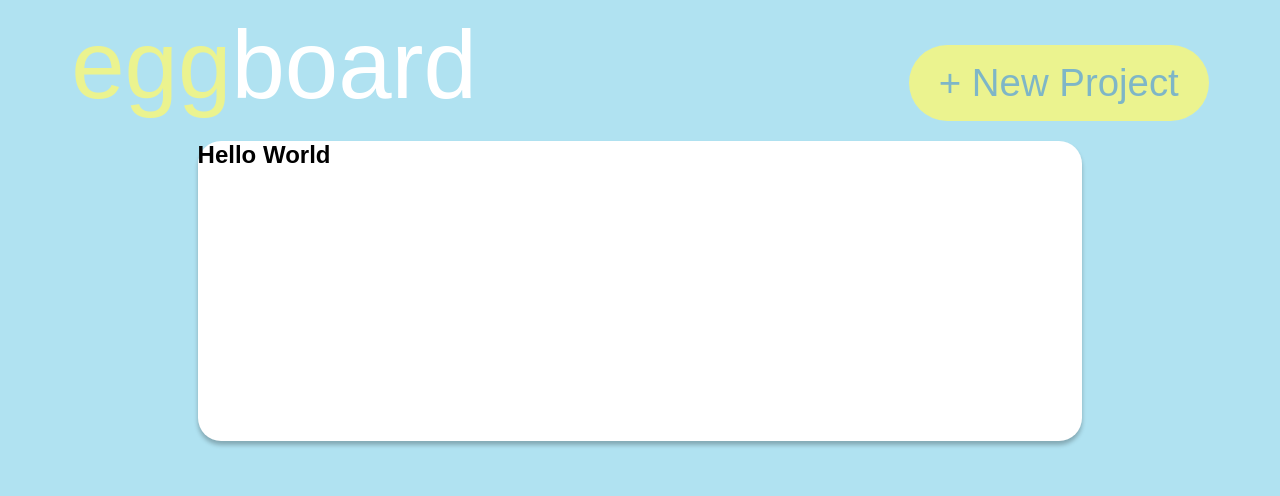
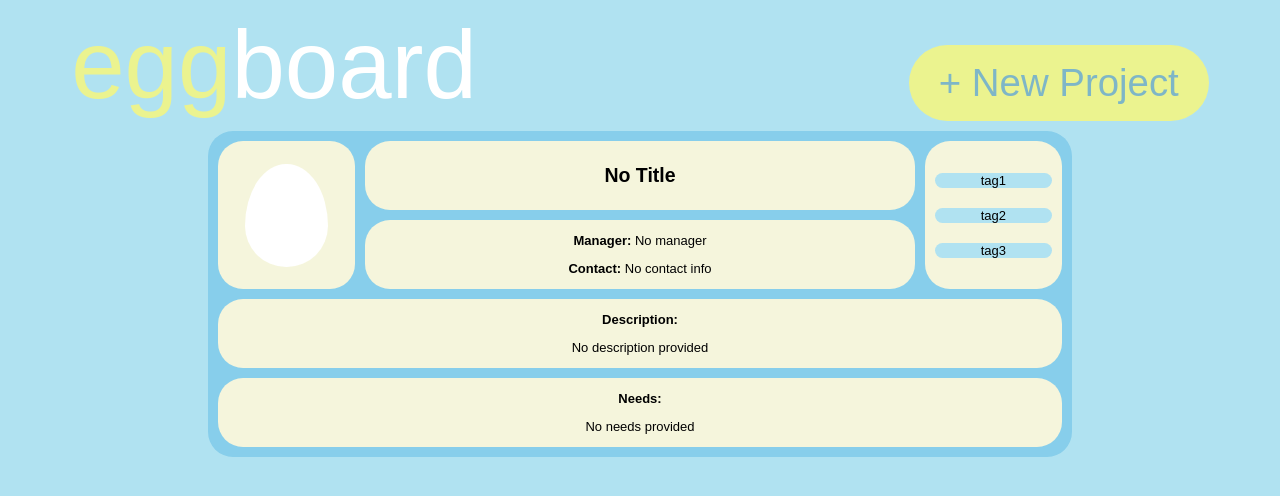
Before and after one commit to leedanny112358/eggboard, a React (Create React App) app: page / in a window 1280 px wide. Shown: the top 496 px of the page. Built offline with nearby package versions, Linux system fonts and the light colour scheme; a web font is replaced by a local one.

Commit message:
implemented Post

```diff
--- a/src/App.css
+++ b/src/App.css
@@ -42,3 +42,97 @@ body {
   box-shadow: 0 2px 5px 0 rgba(0, 0, 0, 0.24), 0 6px 22px 0 rgba(0, 0, 0, 0.19);
   cursor: pointer;
 }
+
+
+/* Post.css */
+.post-grid-container {
+  display: grid;
+  font-size: small;
+  border-radius: 25px;
+  grid-template-columns: [c1] 1fr [c2] 4fr [c3] 1fr;
+  grid-template-rows: [r1] 1fr [r2] 1fr [r3] 1fr [r4] 1fr [r5];
+  grid-gap: 10px;
+  background-color: skyblue;
+  margin-top: 10px;
+  margin-bottom: 0px;
+  margin-left: 200px;
+  margin-right: 200px;
+  padding: 10px;
+  align-items: stretch;
+}
+
+.post-grid-container > div {
+  border-radius: 25px;
+  background-color: beige;
+  justify-content: center;
+  align-items: center;
+  text-align: center;
+}
+
+.post-photo {
+  grid-row: 1 / span 2;
+  grid-column: 1;
+  display: flex;
+  align-items: center;
+  justify-content: center;
+}
+
+.post-title {
+  grid-row: 1;
+  grid-column: 2;
+  top: 50%;
+  display: flex;
+  justify-content: center;
+  align-items: center;
+}
+
+.post-manager-contact {
+  grid-row: 2;
+  grid-column: 2;
+}
+
+.post-tags {
+  grid-row: 1 / span 2;
+  grid-column: 3;
+  display: flex;
+  padding: 10px;
+  flex-direction: column;
+  align-content: stretch;
+  align-items: stretch;
+}
+
+.post-tags > div {
+  background-color: #b0e2f1;
+  height: 30%;
+  width: 100%;
+  border-radius: 25px;
+  margin: 10px;
+  top: 50%;
+  flex: 0;
+  justify-content: center;
+  align-items: center;
+  text-align: center;
+}
+
+.post-description {
+  grid-row: 3;
+  grid-column: 1 / span 3;
+}
+
+.post-needs {
+  grid-row: 4;
+  grid-column: 1 / span 3;
+}
+
+.attribute {
+  margin-bottom: 0px;
+  font-weight: bold;
+}
+
+.egg {
+  display: block;
+  width: 60%;
+  height: 70%;
+  border-radius: 50% 50% 50% 50% / 60% 60% 40% 40%;
+  background-color: white;
+}
--- a/src/components/Post.jsx
+++ b/src/components/Post.jsx
@@ -5,6 +5,7 @@ PLEASE ONLY MODIFY THIS COMPONENT IN BRANCH POSTS
 */
 
 class Post extends Component {
+  /*
   state = {};
   render() {
     return (
@@ -13,7 +14,46 @@ class Post extends Component {
         <h2>Hello World</h2>
       </div>
     );
-  }
+  }*/
+  constructor(props) {
+    super(props);
+    this.state = {
+        title: props.title || 'No Title',
+        manager: props.manager || 'No manager',
+        contact: props.contact || 'No contact info',
+        description: props.description || 'No description provided',
+        needs: props.needs || 'No needs provided',
+        tags: props.tags || ['tag1', 'tag2', 'tag3']
+    }
+}
+
+render() {
+    return (
+        <div className='post-grid-container'>
+            <div className='post-photo'>
+              <div className='egg'></div>
+            </div>
+            <div className='post-title'>
+                <h2>{this.state.title}</h2>
+            </div>
+            <div className='post-manager-contact'>
+                <p><span className="attribute">Manager:</span> {this.state.manager}</p>
+                <p><span className="attribute">Contact:</span> {this.state.contact}</p>
+            </div>
+            <div className='post-tags'>
+                {this.state.tags.map((tag) => <div>{tag}</div>)}
+            </div>
+            <div className='post-description'>
+                <p className="attribute">Description:</p>
+                <p>{this.state.description}</p>
+            </div>
+            <div className='post-needs'>
+                <p className="attribute">Needs:</p>
+                <p>{this.state.needs}</p>
+            </div>
+        </div>
+    )
+}
 }
 
 export default Post;
```
Also changed, not shown: src/App.js (+11 -0 lines), 1 other file (tests, documents, lock files or other folders).
